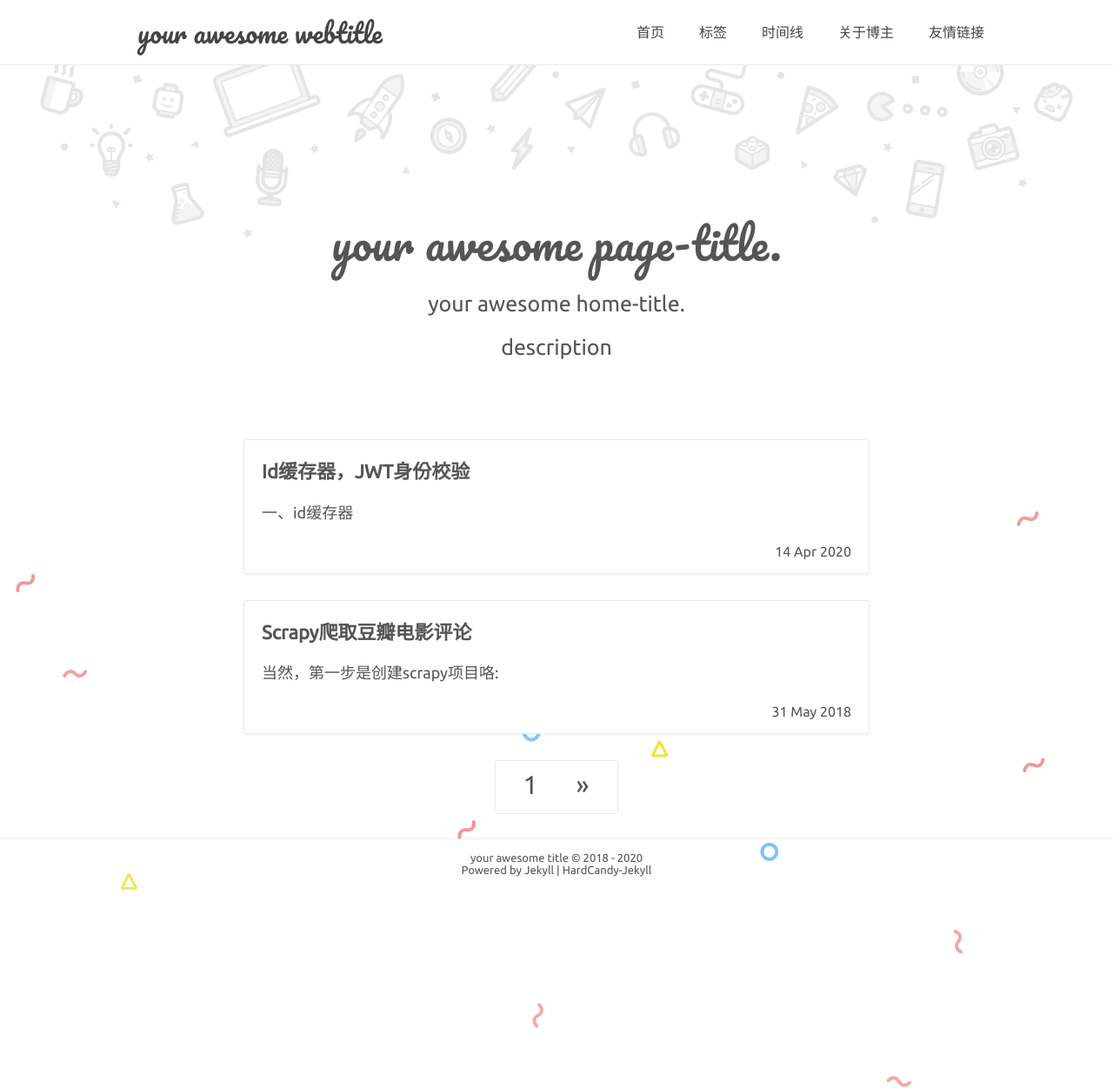
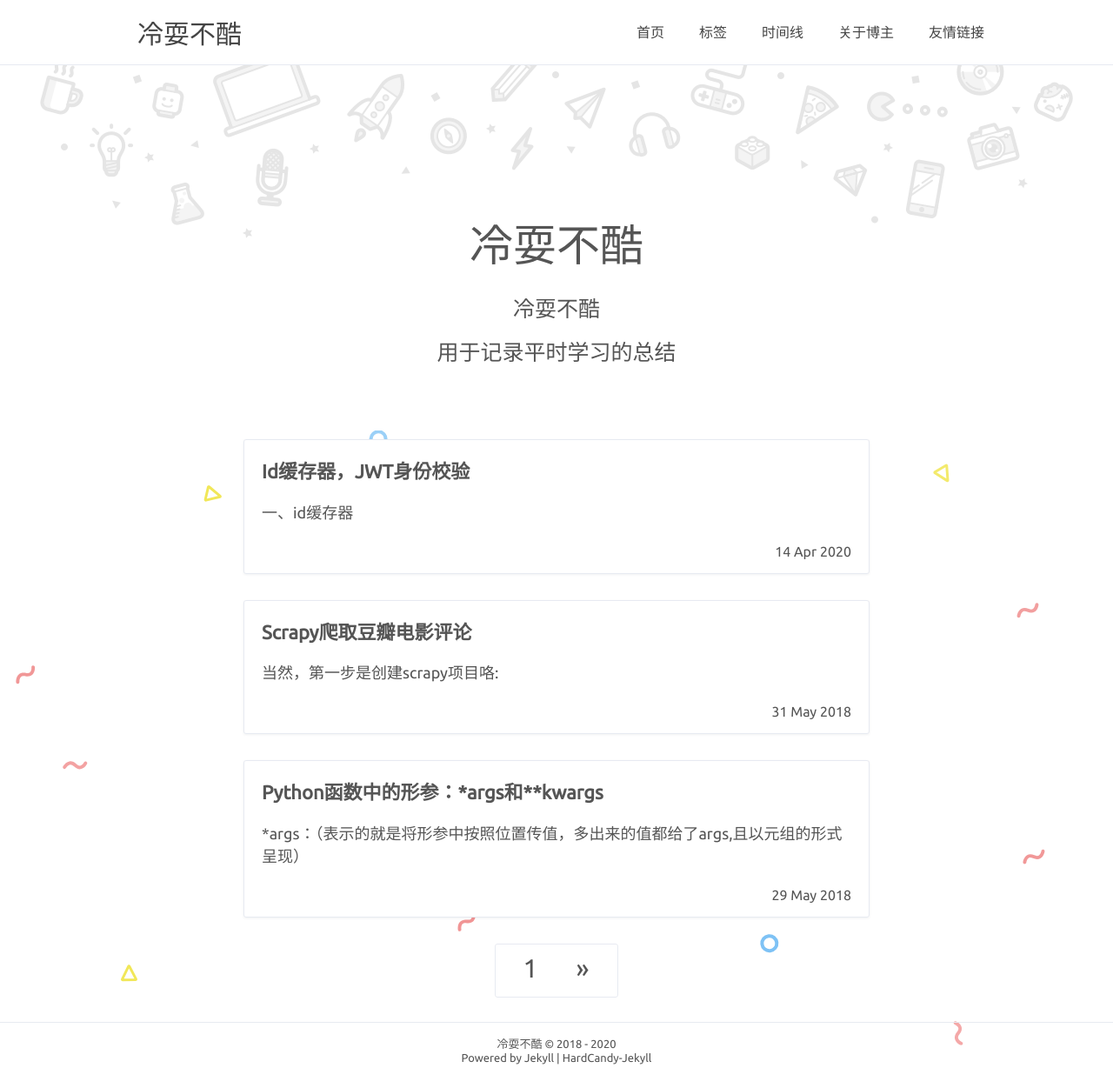
Before and after one commit to bgname/bgname.github.io, a Jekyll site: the page built from index.html, in a window 1280 px wide. Shown: the whole page at 87% size. Built offline with Jekyll 4.4.1, drawn with Linux system fonts in a browser that asks for light colours; comment, search, counter and statistics services are not loaded; before the commit the page ends 1040 px from its top, so only the background shows below that.

Commit message:
write blog

```diff
--- a/_config.yml
+++ b/_config.yml
@@ -1,8 +1,8 @@
 # Site settings 配置站点
-title: 'your awesome title'
-description: 'your web description'
-keywords: 'your web keywords, another keywords'
-url: 'https://abc.github.io' # your host
+title: '冷耍不酷'
+description: '用于记录平时学习的总结'
+keywords: 'bgname'
+url: 'https://bgname.github.io' # your host
 
 # nav 中文字符空格：&emsp;
 nav: # 最佳体验 六个标签 且最好每个标签不超过4中文字
@@ -14,13 +14,13 @@ nav: # 最佳体验 六个标签 且最好每个标签不超过4中文字
 
 # 博主
 author: true
-name: 'your awesome name'
-NickName: 'your awesome nickname'
-webtitle: 'your awesome webtitle'
-bio: 'your awesome bio'
+name: 'TWQ'
+NickName: '冷耍不酷'
+webtitle: '冷耍不酷'
+bio: '习得coldplay'
 about: true
-aboutyou: 'your introduction'
-portraits: '/assets/profile.jpeg' # your portraits image file path
+aboutyou: '坚持自我，活成coldplay'
+portraits: '/assets/head sculpture.jpg' # your portraits image file path
 
 # SNS
 SNS: true
@@ -41,7 +41,7 @@ SNS-icon: #['Facebook', 'weibo', 'qq', 'github', 'Dribbble', 'Twitter', 'instagr
   twitch: ''
 
 # 分页
-paginate: 2
+paginate: 3
 paginatepath: ['page:num']
 
 # since
--- a/index.html
+++ b/index.html
@@ -1,9 +1,9 @@
 ---
 layout: default
-title: your awesome title
-page-title: your awesome page-title.
-home-title: your awesome home-title.
-description: description
+title: 冷耍不酷
+page-title: 冷耍不酷
+home-title: 冷耍不酷
+description: 用于记录平时学习的总结
 ---
 
 {% include header.html %}
```
Also changed, not shown: README.md, assets/head sculpture.jpg (added).
